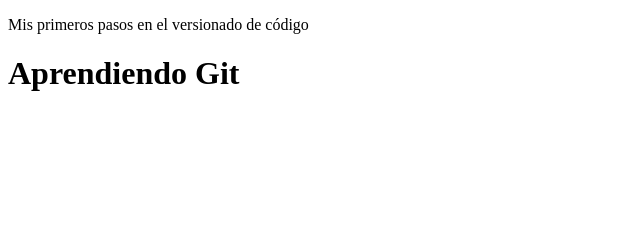
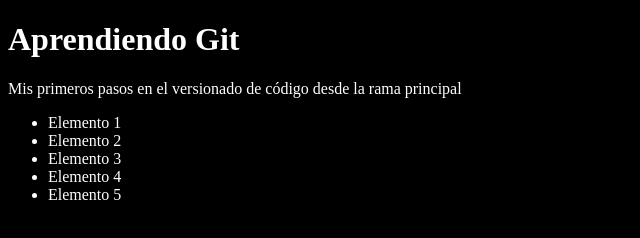
Before and after one commit to OmarDI6/Repositorio-git, a plain HTML site: page index.html in a window 1280 px wide. Shown: the whole page, without its empty margins (0-640 px from the left). Drawn offline with Linux system fonts and the light colour scheme.

Commit message:
Agregando style.css al index.html

```diff
--- a/index.html
+++ b/index.html
@@ -5,9 +5,17 @@
     <meta http-equiv="X-UA-Compatible" content="IE=edge" />
     <meta name="viewport" content="width=device-width, initial-scale=1.0" />
     <title>Aprendiendo Git</title>
-    <p>Mis primeros pasos en el versionado de código</p>
+    <link rel="stylesheet" href="style.css" />
   </head>
   <body>
     <h1>Aprendiendo Git</h1>
+    <p>Mis primeros pasos en el versionado de código desde la rama principal</p>
+    <ul>
+      <li>Elemento 1</li>
+      <li>Elemento 2</li>
+      <li>Elemento 3</li>
+      <li>Elemento 4</li>
+      <li>Elemento 5</li>
+    </ul>
   </body>
 </html>
```
